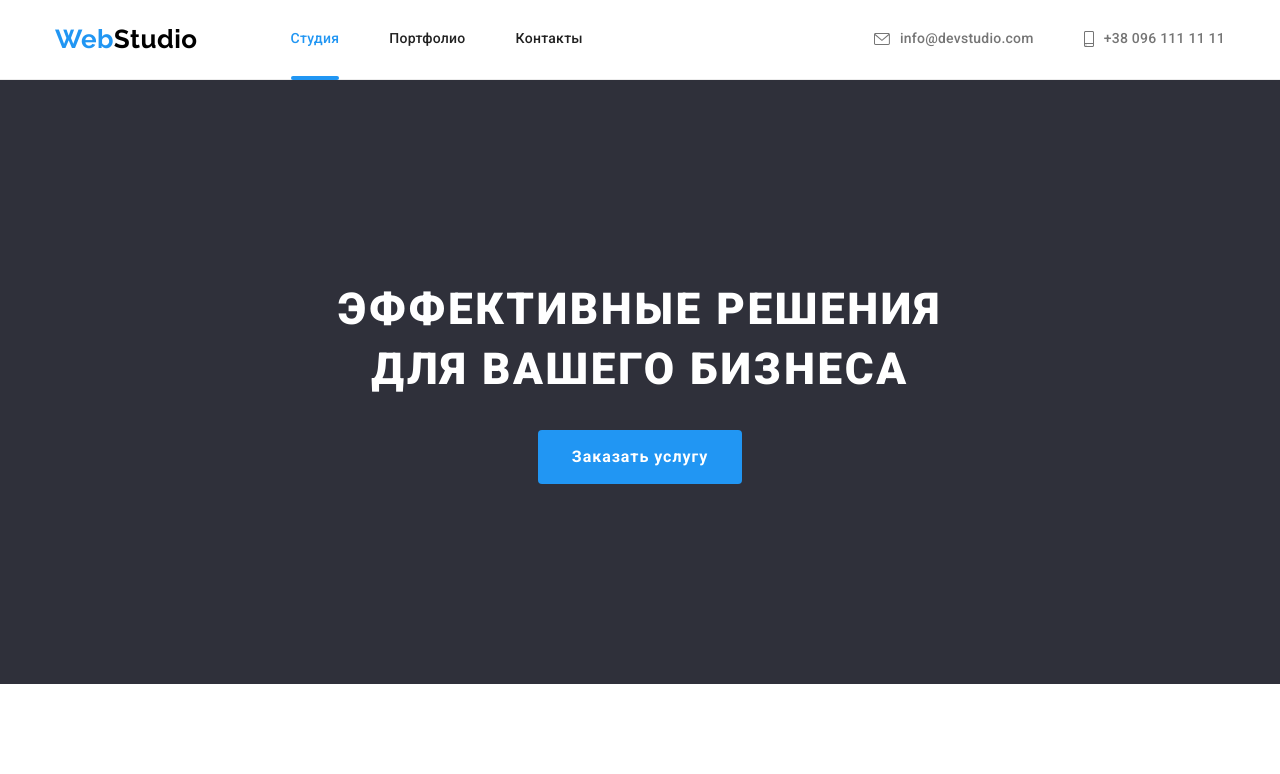
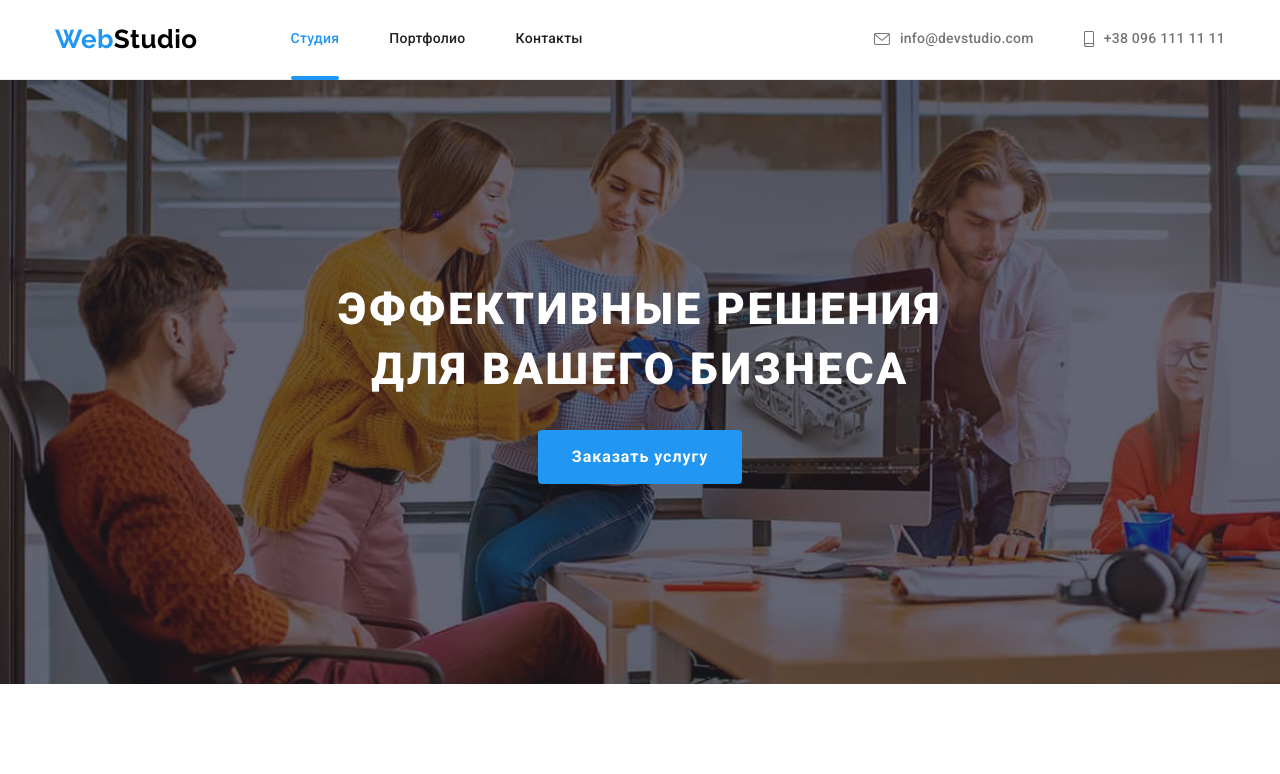
Before and after one commit to 1-Serg-1/goit-markup-hw-08, a plain HTML site: page index.html in a window 1280 px wide. Shown: the top 774 px of the page. Drawn offline with nearby package versions, Linux system fonts and the light colour scheme; files that its build step writes are made by us from their sources; the site is published under a folder, as on GitHub Pages, so addresses that start at the root find nothing.

Commit message:
Исправляет пути к изображению героя

```diff
--- a/sass/layout/studio/_hero.scss
+++ b/sass/layout/studio/_hero.scss
@@ -3,7 +3,7 @@
   padding-bottom: 118px;
   text-align: center;
   background-image: linear-gradient(rgba(47, 48, 58, 0.4), rgba(47, 48, 58, 0.4)),
-    url(/images/hero-bg-mob.jpg);
+    url(../images/hero-bg-mob.jpg);
   @media (min-device-pixel-ratio: 2), (min-resolution: 192dpi), (min-resolution: 2dppx) {
     background-image: linear-gradient(rgba(47, 48, 58, 0.4), rgba(47, 48, 58, 0.4)),
       url(../images/hero-bg-mob@2x.jpg);
@@ -25,7 +25,7 @@
   @include tablet {
     width: 768px;
     background-image: linear-gradient(rgba(47, 48, 58, 0.4), rgba(47, 48, 58, 0.4)),
-      url(/images/hero-bg-tab.jpg);
+      url(../images/hero-bg-tab.jpg);
     @media (min-device-pixel-ratio: 2), (min-resolution: 192dpi), (min-resolution: 2dppx) {
       background-image: linear-gradient(rgba(47, 48, 58, 0.4), rgba(47, 48, 58, 0.4)),
         url(../images/hero-bg-tab@2x.jpg);
@@ -38,7 +38,7 @@
     width: auto;
     max-width: 1600px;
     background-image: linear-gradient(rgba(47, 48, 58, 0.4), rgba(47, 48, 58, 0.4)),
-      url(/images/hero-bg.jpg);
+      url(../images/hero-bg.jpg);
     @media (min-device-pixel-ratio: 2), (min-resolution: 192dpi), (min-resolution: 2dppx) {
       background-image: linear-gradient(rgba(47, 48, 58, 0.4), rgba(47, 48, 58, 0.4)),
         url(../images/hero-bg@2x.jpg);
```
